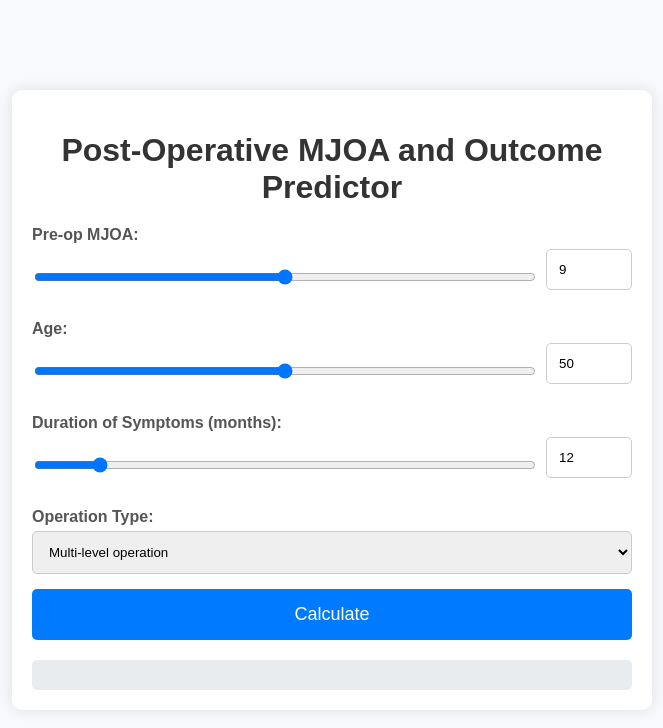
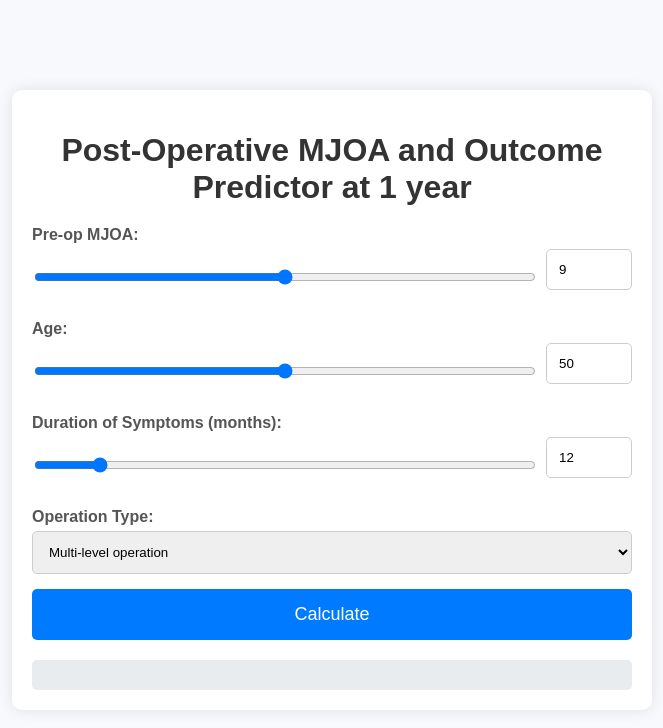
Before and after one commit to feras-beep/MJOA, a plain HTML site: page index.html in a window 1280 px wide. Shown: the whole page, without its empty margins (308-971 px from the left). Drawn offline with Linux system fonts and the light colour scheme.

Commit message:
Update index.html

```diff
--- a/index.html
+++ b/index.html
@@ -80,7 +80,7 @@
 </head>
 <body>
     <div class="container">
-        <h1>Post-Operative MJOA and Outcome Predictor</h1>
+        <h1>Post-Operative MJOA and Outcome Predictor at 1 year</h1>
         <form id="calculator-form">
             <label for="preMJOA">Pre-op MJOA:</label>
             <div class="slider-wrapper">
```
